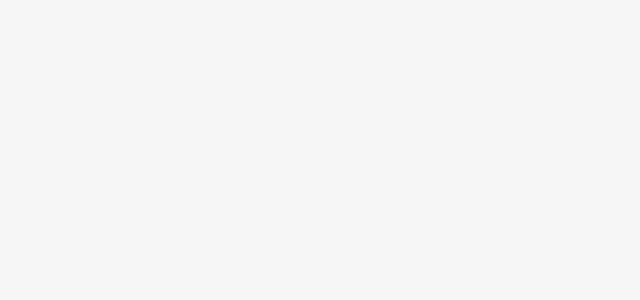
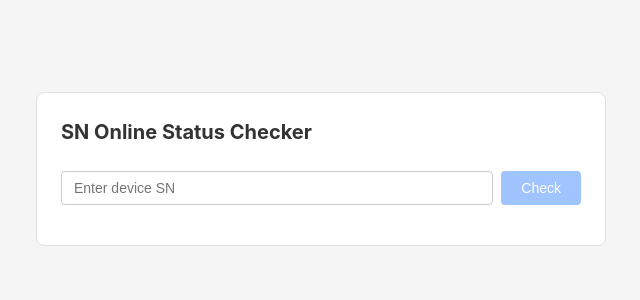
Before and after one commit to ForbiddenR/p-web, a Vue app: page / in a window 1280 px wide. Shown: the top 300 px of the page, without its empty margins (319-959 px from the left). Built offline with nearby package versions, Linux system fonts and the light colour scheme.

Commit message:
add step 6

```diff
--- a/src/App.vue
+++ b/src/App.vue
@@ -1,9 +1,7 @@
 <template>
-  <main class="app-shell"></main>
+  <SnChecker />
 </template>
 
-<style scoped>
-.app-shell {
-  min-height: calc(100vh - 4rem);
-}
-</style>
+<script setup>
+import SnChecker from './components/SnChecker.vue'
+</script>
```
